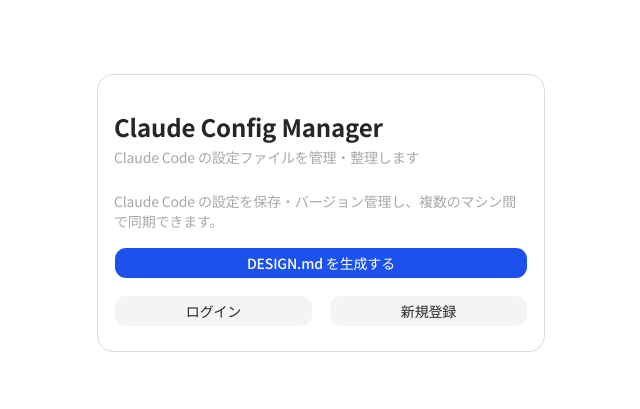
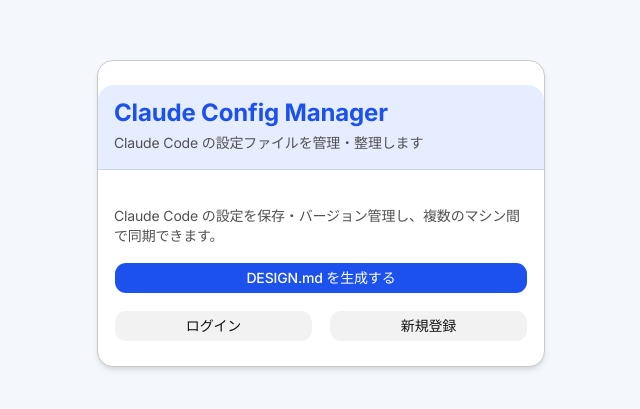
Before and after one commit to shu-ship555/claudemd-hub, a Next.js app: page / in a window 1280 px wide. Shown: the part 187-596 px from the top of the page, without its empty margins (319-959 px from the left). Built offline with nearby package versions, Linux system fonts and the light colour scheme; no server answers.

Commit message:
style: whole page

```diff
--- a/app/globals.css
+++ b/app/globals.css
@@ -1,32 +1,33 @@
 @import "tailwindcss";
 
 @theme inline {
-  --font-sans: var(--font-noto-sans-jp), system-ui, sans-serif;
+  --font-sans: var(--font-inter), var(--font-noto-sans-jp), system-ui, sans-serif;
   --font-mono: var(--font-geist-mono), ui-monospace, monospace;
 
   /* ============================================================
      Light mode defaults (DESIGN.md準拠)
      ============================================================ */
-  --color-background:          oklch(1 0 0);           /* White     #ffffff */
-  --color-foreground:          oklch(0.27 0 0);         /* Gray 8    #404040 */
-  --color-card:                oklch(1 0 0);            /* White     #ffffff */
-  --color-card-foreground:     oklch(0.27 0 0);         /* Gray 8    #404040 */
+  --color-background:          oklch(0.975 0.008 265);  /* ~#f4f6ff – subtle blue-tinted page bg */
+  --color-foreground:          oklch(0.18 0 0);         /* Gray 9    #202020 – 12:1 on white */
+  --color-card:                oklch(1 0 0);            /* White     #ffffff – cards float on bg */
+  --color-card-foreground:     oklch(0.18 0 0);         /* Gray 9    #202020 */
   --color-popover:             oklch(1 0 0);            /* White     #ffffff */
-  --color-popover-foreground:  oklch(0.27 0 0);         /* Gray 8    #404040 */
+  --color-popover-foreground:  oklch(0.18 0 0);         /* Gray 9    #202020 */
 
   /* KeyColor */
   --color-primary:             oklch(0.514 0.241 264.4); /* Primary   #1a4fd6 */
   --color-primary-foreground:  oklch(1 0 0);             /* White     #ffffff */
+  --color-primary-surface:     oklch(0.945 0.024 265);   /* #ebf1ff  – CTA/link 背景として使用 */
 
   /* Secondary / Accent = Gray 1 */
   --color-secondary:           oklch(0.94 0 0);          /* Gray 1    #f0f0f0 */
-  --color-secondary-foreground: oklch(0.27 0 0);         /* Gray 8    #404040 */
-  --color-accent:              oklch(0.94 0 0);           /* Gray 1    #f0f0f0 */
-  --color-accent-foreground:   oklch(0.27 0 0);          /* Gray 8    #404040 */
+  --color-secondary-foreground: oklch(0.18 0 0);         /* Gray 9    #202020 */
+  --color-accent:              oklch(0.945 0.024 265);    /* primary-surface – blue accent hover */
+  --color-accent-foreground:   oklch(0.514 0.241 264.4); /* Primary   #1a4fd6 */
 
-  /* Muted */
+  /* Muted – WCAG AA準拠: 4.5:1以上確保のため Gray 7相当に変更 */
   --color-muted:               oklch(0.94 0 0);          /* Gray 1    #f0f0f0 */
-  --color-muted-foreground:    oklch(0.73 0 0);          /* Gray 5    #b0b0b0 */
+  --color-muted-foreground:    oklch(0.44 0 0);          /* ~#686868  4.8:1 on white */
 
   /* Semantic */
   --color-destructive:         oklch(0.52 0.18 25);      /* Error     #dc2626 */
@@ -37,8 +38,8 @@
   --color-warning-foreground:  oklch(1 0 0);             /* White     #ffffff */
 
   /* Border / Input / Ring */
-  --color-border:              oklch(0.89 0 0);          /* Gray 2    #e0e0e0 */
-  --color-input:               oklch(0.89 0 0);          /* Gray 2    #e0e0e0 */
+  --color-border:              oklch(0.84 0 0);          /* ~#d0d0d0  Gray 3 – より明確なボーダー */
+  --color-input:               oklch(0.84 0 0);          /* ~#d0d0d0  Gray 3 */
   --color-ring:                oklch(0.514 0.241 264.4); /* Primary   #1a4fd6 */
 
   /* Shape */
@@ -65,6 +66,6 @@
 }
 
 ::placeholder {
-  color: oklch(0.62 0 0);
+  color: oklch(0.55 0 0); /* ~#777777 – 4.5:1 on white */
   opacity: 1;
 }
--- a/app/layout.tsx
+++ b/app/layout.tsx
@@ -1,7 +1,13 @@
 import type { Metadata } from "next";
-import { Geist_Mono, Noto_Sans_JP } from "next/font/google";
+import { Inter, Geist_Mono, Noto_Sans_JP } from "next/font/google";
 import { Providers } from "@/providers";
 import "./globals.css";
+
+const inter = Inter({
+  variable: "--font-inter",
+  subsets: ["latin"],
+  weight: ["400", "500", "600", "700", "900"],
+});
 
 const notoSansJP = Noto_Sans_JP({
   variable: "--font-noto-sans-jp",
@@ -27,7 +33,7 @@
   return (
     <html
       lang="ja"
-      className={`${notoSansJP.variable} ${geistMono.variable} h-full antialiased`}
+      className={`${inter.variable} ${notoSansJP.variable} ${geistMono.variable} h-full antialiased`}
       suppressHydrationWarning
     >
       <body className="min-h-full flex flex-col bg-background text-foreground">
--- a/app/page.tsx
+++ b/app/page.tsx
@@ -5,14 +5,14 @@
 export default function Home() {
   return (
     <main className="flex min-h-screen flex-col items-center justify-center bg-background p-4">
-      <Card className="w-full max-w-md">
-        <CardHeader>
-          <CardTitle className="text-2xl">Claude Config Manager</CardTitle>
+      <Card className="w-full max-w-md shadow-md">
+        <CardHeader className="bg-primary-surface border-b border-primary/15 rounded-t-xl pb-5">
+          <CardTitle className="text-2xl text-primary">Claude Config Manager</CardTitle>
           <CardDescription>
             Claude Code の設定ファイルを管理・整理します
           </CardDescription>
         </CardHeader>
-        <CardContent className="flex flex-col gap-4">
+        <CardContent className="flex flex-col gap-4 pt-5">
           <p className="text-sm text-muted-foreground">
             Claude Code の設定を保存・バージョン管理し、複数のマシン間で同期できます。
           </p>
--- a/components/custom/section-card.tsx
+++ b/components/custom/section-card.tsx
@@ -13,9 +13,9 @@
 
 export function SectionCard({ label, description, icon: Icon, children, className, onClick }: SectionCardProps) {
   return (
-    <div className={cn('rounded-xl border border-border bg-card overflow-hidden', { 'cursor-pointer hover:border-primary/40': onClick }, className)}>
-      <div className="px-6 pt-4 pb-4 bg-primary/8 rounded-t-xl space-y-1" onClick={onClick}>
-        <Label className="text-sm font-bold flex items-center gap-2">
+    <div className={cn('rounded-xl border border-border bg-card overflow-hidden shadow-sm', { 'cursor-pointer hover:border-primary/40': onClick }, className)}>
+      <div className="px-6 pt-4 pb-4 bg-primary-surface rounded-t-xl space-y-1 border-b border-primary/15" onClick={onClick}>
+        <Label className="text-sm font-bold flex items-center gap-2 text-primary">
           {Icon && <Icon className="h-4 w-4 text-primary" />}
           {label}
         </Label>
--- a/components/dashboard-header.tsx
+++ b/components/dashboard-header.tsx
@@ -15,7 +15,7 @@
   const { isLoggedIn, isLoading, userEmail } = useAuth()
 
   return (
-    <header className="sticky top-0 z-50 h-14 bg-card/90 backdrop-blur-xl backdrop-saturate-150">
+    <header className="sticky top-0 z-50 h-14 bg-card/95 backdrop-blur-xl backdrop-saturate-150 border-b border-primary/20 shadow-sm">
       <div className="max-w-7xl mx-auto px-6 h-full pb-px flex justify-between items-center">
         <div>
           <h1 className="flex items-center gap-2 text-sm font-bold leading-[140%]">
```
